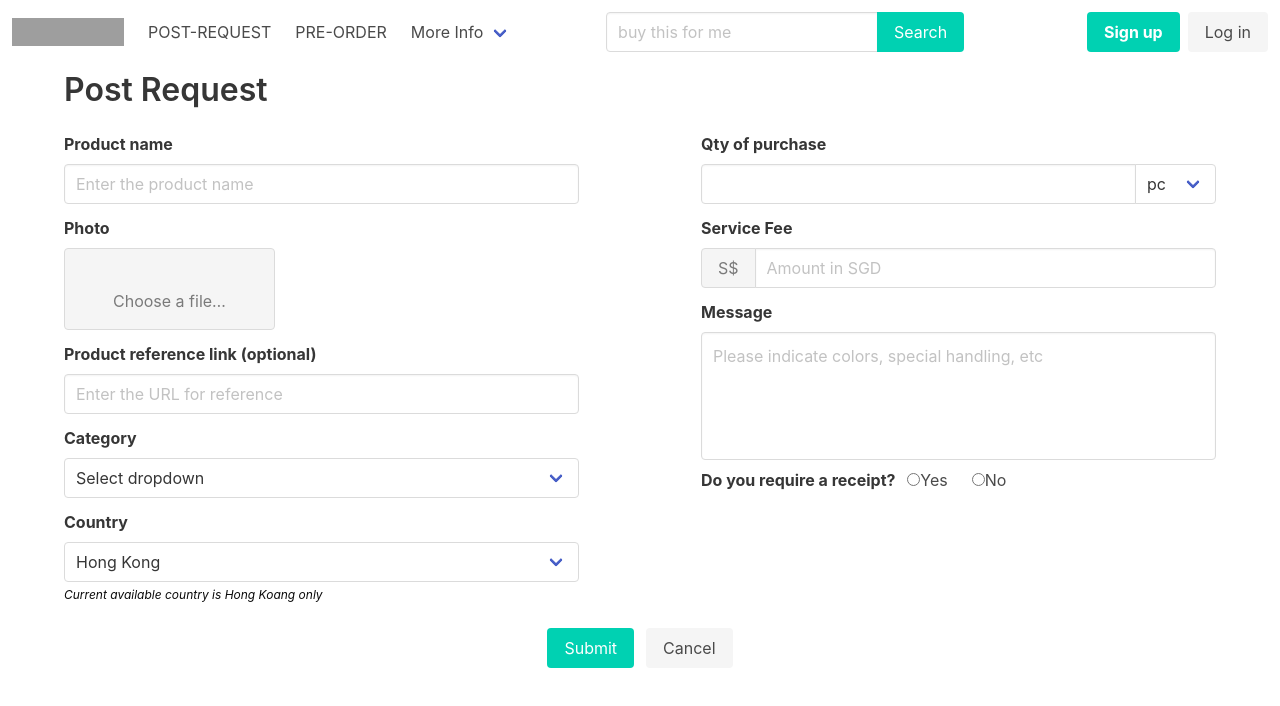
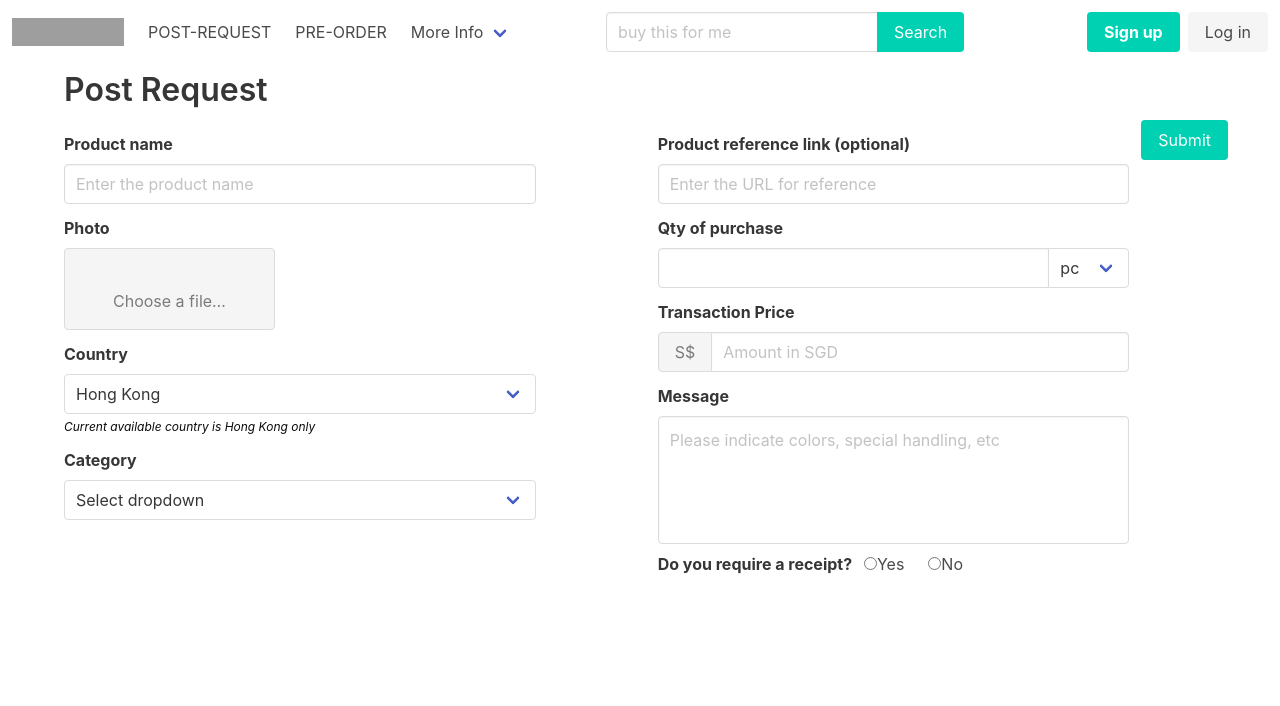
Before and after one commit to wilsontbx/buy-the-way-react, a React (Create React App) app: page /PostRequest in a window 1280 px wide. Shown: the top 706 px of the page. Built offline with nearby package versions, Linux system fonts and the light colour scheme; grey boxes are pictures that could not be loaded.

Commit message:
post request modified

```diff
--- a/src/components/pages/PostRequest.jsx
+++ b/src/components/pages/PostRequest.jsx
@@ -1,6 +1,41 @@
 import React from 'react'
+import "./PostRequest.scss";
 
 class PostRequest extends React.Component {
+
+    constructor(props) {
+        super(props)
+        this.state = {
+            category: '',
+            showfoodcategory: false,
+            showfoodcollectible: false,
+        }
+    }
+
+    categoryChange(e) {
+        this.setState({
+            category: e.target.value,
+        })
+        if (e.target.value === "Food") {
+            this.setState({
+                showfoodcategory: true,
+                showfoodcollectible: false
+            })
+        }
+        else if (e.target.value === "Collectible") {
+            this.setState({
+                showfoodcategory: false,
+                showfoodcollectible: true
+            })
+        }
+        else {
+            this.setState({
+                showfoodcollectible: false,
+                showfoodcategory: false
+            })
+        }
+    }
+
     render() {
         return (
             <div className="container">
@@ -11,7 +46,7 @@ class PostRequest extends React.Component {
                         <div className="field">
                             <label className="label">Product name</label>
                             <div className="control">
-                                <input className="input" type="text" placeholder="Enter the product name" />
+                                <input className="input" type="text" name="productname" placeholder="Enter the product name" />
                             </div>
                         </div>
 
@@ -19,7 +54,7 @@ class PostRequest extends React.Component {
                             <label className="label">Photo</label>
                             <div className="file is-boxed">
                                 <label className="file-label">
-                                    <input className="file-input" type="file" name="photo" />
+                                    <input className="file-input" type="file" name="imageurl" />
                                     <span className="file-cta">
                                         <span className="file-icon">
                                             <i className="fas fa-upload"></i>
@@ -33,46 +68,78 @@ class PostRequest extends React.Component {
                         </div>
 
                         <div className="field">
-                            <label className="label">Product reference link (optional)</label>
+                            <label className="label">Country</label>
                             <div className="control">
-                                <input className="input" type="text" placeholder="Enter the URL for reference" />
+                                <div className="select is-fullwidth">
+                                    <select name="country">
+                                        <option>Hong Kong</option>
+                                        <option>Japan</option>
+                                        <option>Korea</option>
+                                    </select>
                                 </div>
+                            </div>
+                            <p className="help is-black is-italic">Current available country is Hong Kong only</p>
                         </div>
 
                         <div className="field">
                             <label className="label">Category</label>
                             <div className="control">
-
                                 <div className="select is-fullwidth">
-                                    <select>
-                                        <option>Select dropdown</option>
-                                        <option>Food</option>
-                                        <option>collectible item</option>
+                                    <select onChange={e => { this.categoryChange(e) }} id="category" name="category">
+                                        <option value="Select">Select dropdown</option>
+                                        <option value="Food">Food</option>
+                                        <option value="Collectible">Collectible item</option>
                                     </select>
                                 </div>
                             </div>
                         </div>
 
+                        {this.state.showfoodcategory ?
+                            <div id="food">
+                                <label className="label">What is the nature of the product</label>
                                 <div className="field">
-                            <label className="label">Country</label>
                                     <div className="control">
-                                <div className="select is-fullwidth">
-                                    <select>
-                                        <option>Hong Kong</option>
-                                    </select>
+                                        <label className="checkbox">Does it have an expiry of 3-5 days?<input type="checkbox" name="foodexpiry" /></label>
+                                        {/* <div className="control"> */}
+                                        <label className="checkbox">Does it need to be chilled?<input type="checkbox" name="foodchilled" /></label>
+                                        {/* </div> */}
+                                        <label className="checkbox">Do you require special handling?<input type="checkbox" name="foodspecial" /></label>
                                     </div>
                                 </div>
-                            <p className="help is-black is-italic">Current available country is Hong Koang only</p>
                             </div>
+                            : null
+                        }
+
+                        {this.state.showfoodcollectible ?
+                            <div id="collectible">
+                                <label className="label">Is this item fragile?</label>
+                                <div className="field">
+                                    <div className="control">
+                                        <label className="radio px-2">Yes, it requires special handling<input type="radio" name="collectspecial" /></label>
+                                        {/* <div className="control"> */}
+                                        <label className="radio">No,the item is safe for the next-day delivery<input type="radio" name="collectnextday" /></label>
+                                    </div>
+                                </div>
+                            </div>
+                            : null
+                        }
+
 
                     </div>
 
                     <div className="column is-offset-1">
 
+                        <div className="field">
+                            <label className="label">Product reference link (optional)</label>
+                            <div className="control">
+                                <input className="input" type="text" name="url" placeholder="Enter the URL for reference" />
+                            </div>
+                        </div>
+
                         <label className="label">Qty of purchase</label>
                         <div className="field has-addons">
                             <p className="control is-expanded">
-                                <input className="input" type="text" placeholder="" />
+                                <input className="input" type="text" name="qty" placeholder="" />
                             </p>
                             <p className="control">
                                 <span className="select">
@@ -84,36 +151,31 @@ class PostRequest extends React.Component {
                             </p>
                         </div>
 
-                        <label className="label">Service Fee</label>
+                        <label className="label">Transaction Price</label>
                         <div className="field has-addons">
                             <p className="control">
-                                <a className="button is-static">
-                                    S$
-                                </a>
+                                <a className="button is-static">S$</a>
                             </p>
                             <p className="control is-expanded">
-                                <input className="input" type="text" placeholder="Amount in SGD" />
+                                <input className="input" type="text" name="price" placeholder="Amount in SGD" />
                             </p>
                         </div>
 
                         <label className="label">Message</label>
                         <div className="control mb-2">
-                            <textarea className="textarea has-fixed-size" placeholder="Please indicate colors, special handling, etc"></textarea>
+                            <textarea className="textarea has-fixed-size" name="message" placeholder="Please indicate colors, special handling, etc"></textarea>
                         </div>
-
 
                         <div className="control">
                             <strong>Do you require a receipt? </strong>
                             <label className="radio px-2">
-                                <input type="radio" name="answer" />
+                                <input type="radio" name="receipt" />
                         Yes
                         </label>
                             <label className="radio px-2">
-                                <input type="radio" name="answer" />
+                                <input type="radio" name="receipt" />
                             No
                         </label>
-                        </div>
-
                         </div>
                     </div>
 
@@ -123,11 +185,13 @@ class PostRequest extends React.Component {
                                 Submit
                         </a>
                         </p>
-                    <p className="control">
+                        {/* <p className="control">
                             <a className="button is-light">
                                 Cancel
                         </a>
-                    </p>
+                        </p> */}
+                    </div>
+
                 </div>
             </div>
         )
```
Lines whose indentation alone changed are shown as unchanged.
